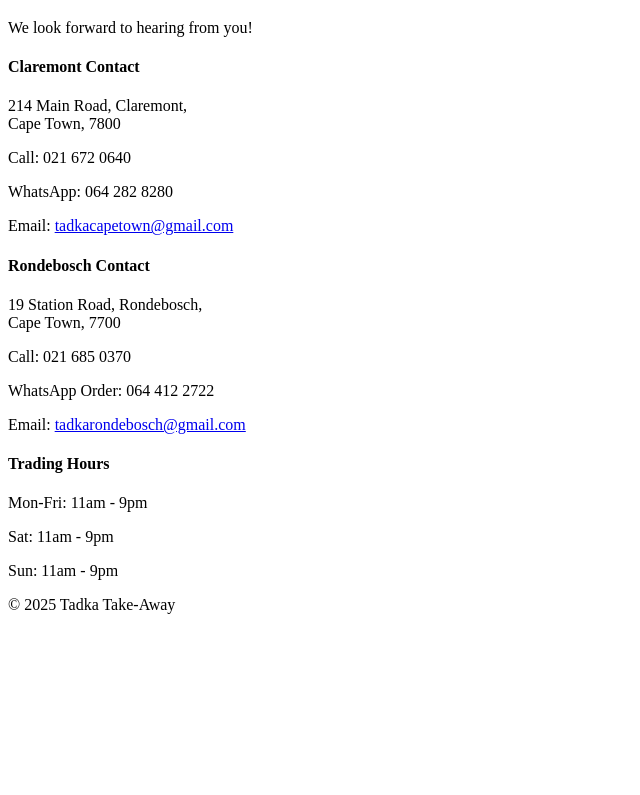
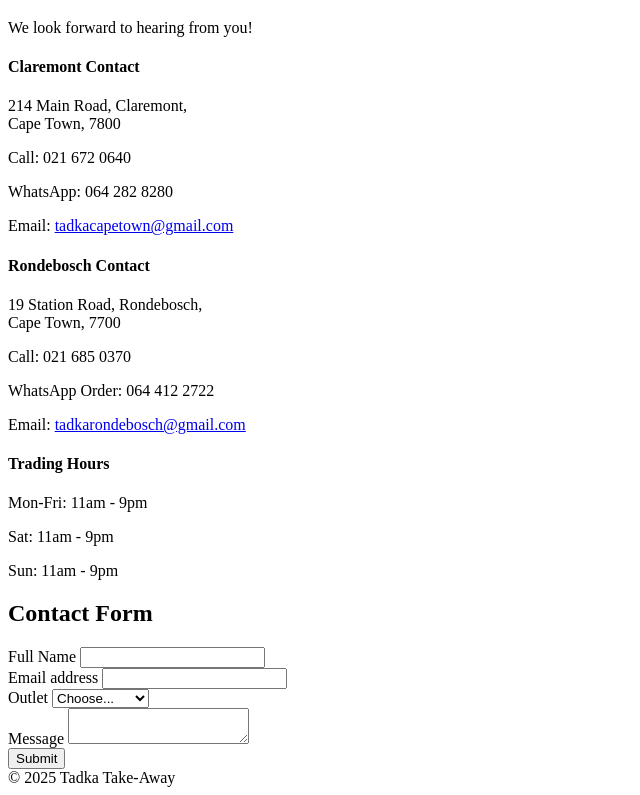
Before and after one commit to ST10486281/2025-08-WEDE-Assignment-Part-1, a plain HTML site: page website/contact.html in a window 1280 px wide. Shown: the part 1469-2264 px from the top of the page, without its empty margins (0-640 px from the left). Before the commit the page ends 2091 px from the top, so only its background shows below. Drawn offline with Linux system fonts and the light colour scheme.

Commit message:
Added Contact form

```diff
--- a/website/contact.html
+++ b/website/contact.html
@@ -56,6 +56,31 @@
         </div>
     </div>
 
+    <h2>Contact Form</h2>
+    <form>
+      <div>
+        <label>Full Name</label>
+        <input required type="text" />
+      </div>
+      <div>
+        <label>Email address</label>
+        <input required type="email" />
+      </div>
+      <div>
+          <label>Outlet</label>
+          <select required>
+            <option value="">Choose...</option>
+            <option value="Claremont">Claremont</option>
+            <option value="Rondebosch">Rondebosch</option>
+          </select>
+      </div>
+      <div>
+        <label>Message</label>
+        <textarea required></textarea>
+      </div>
+      <button type="submit">Submit</button>
+    </form>
+
 
     <!-- Footer -->
     <div>
```
